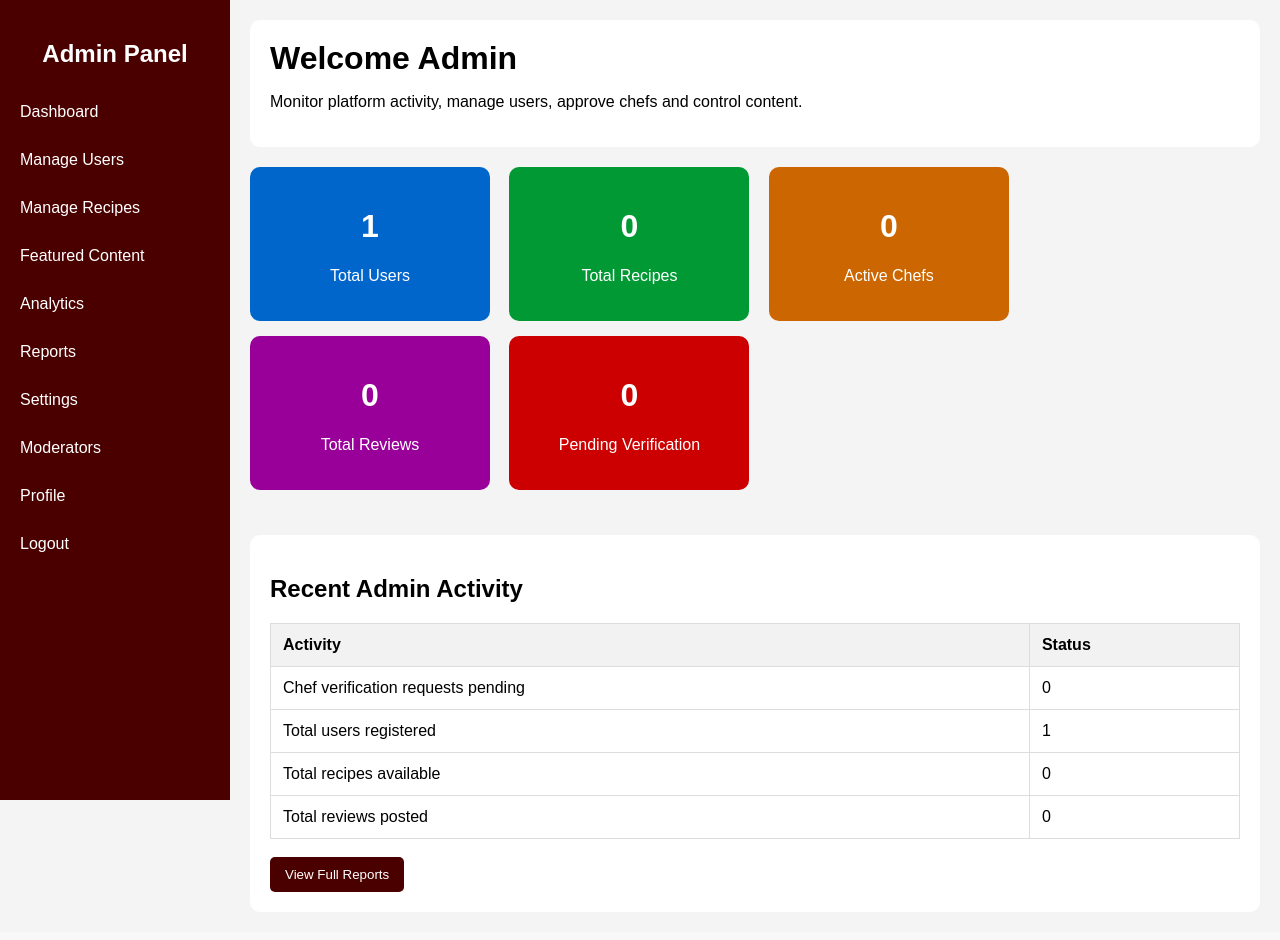
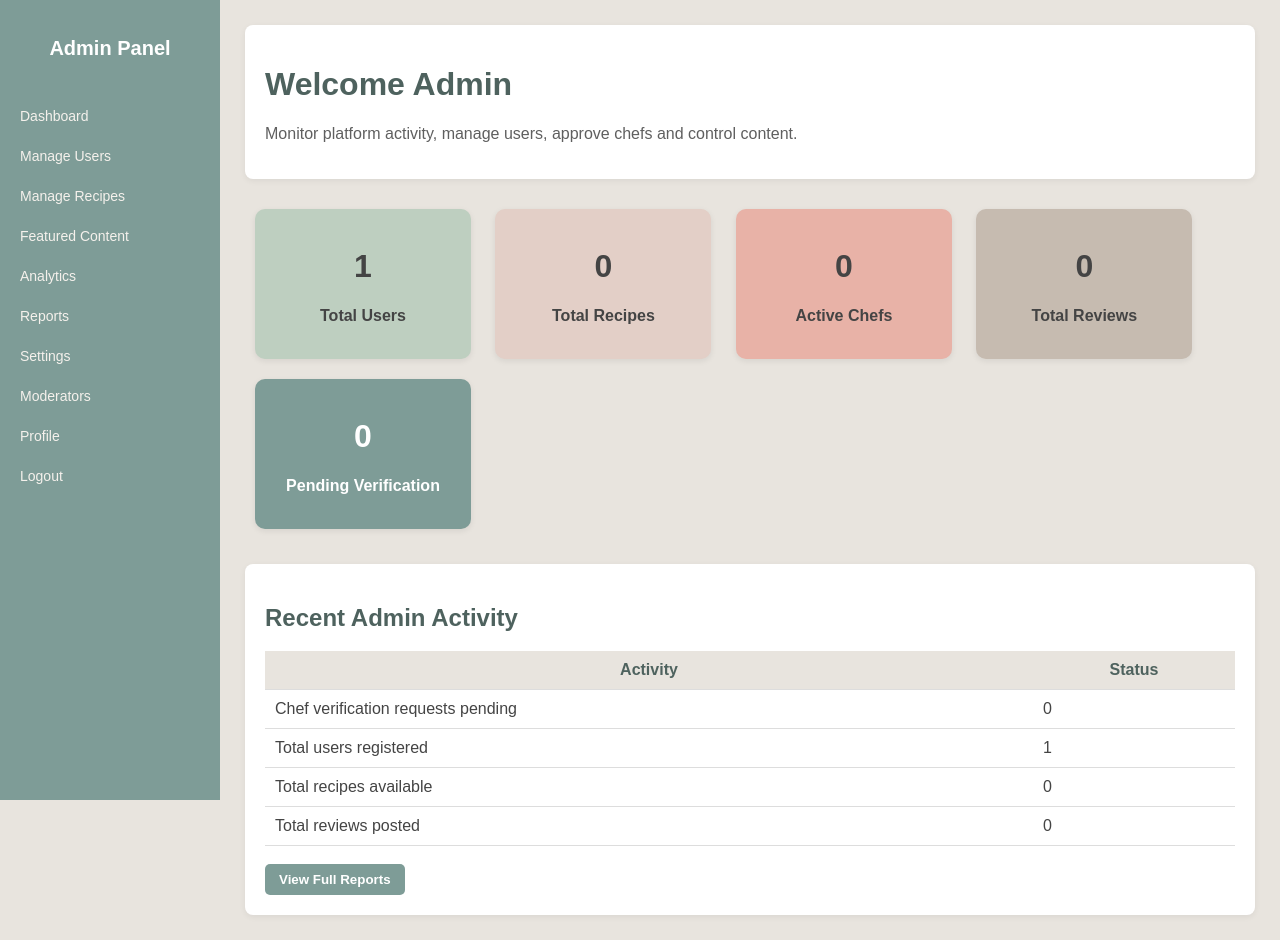
Before and after one commit to jannatjarin/Web-Tech-final-project-group-1, a PHP site: page /admin/dashboard.php in a window 1280 px wide. Before the commit the page ends 892 px from the top, so only its background shows below. Run offline with PHP 8.4, Linux system fonts and the light colour scheme; the visitor is signed in with stand-in values (Sample User, id 1); data that the repository does not hold is empty.

Commit message:
Dashboard error fixed

```diff
--- a/admin/dashboard.php
+++ b/admin/dashboard.php
@@ -2,11 +2,11 @@
 session_start();
 include("../config.php");
 
-if (!isset($_SESSION["user_id"]) || $_SESSION["role"] != "admin") {
+if(!isset($_SESSION['user_id']))
+{
     header("Location: ../login.php");
     exit();
 }
-
 
 $totalUsers = 0;
 $totalRecipes = 0;
@@ -14,23 +14,23 @@ $totalReviews = 0;
 $totalChefs = 0;
 
 
-// Total Users
+
 $userQuery = $conn->query("SELECT COUNT(*) as total_users FROM users");
 $userData = $userQuery->fetch_assoc();
 
-// Total Recipes
+
 $recipeQuery = $conn->query("SELECT COUNT(*) as total_recipes FROM recipes");
 $recipeData = $recipeQuery->fetch_assoc();
 
-// Total Chefs
+
 $chefQuery = $conn->query("SELECT COUNT(*) as total_chefs FROM users WHERE role='chef'");
 $chefData = $chefQuery->fetch_assoc();
 
-// Total Reviews
+
 $reviewQuery = $conn->query("SELECT COUNT(*) as total_reviews FROM reviews");
 $reviewData = $reviewQuery->fetch_assoc();
 
-// Pending Chef Verification
+
 $verificationQuery = $conn->query("SELECT COUNT(*) as pending_requests FROM chef_verification_requests WHERE status='pending'");
 $verificationData = $verificationQuery->fetch_assoc();
 
@@ -49,54 +49,64 @@ body{
     margin:0;
     padding:0;
     font-family:Arial;
-    background:#f4f4f4;
+    background:#E8E4DE;
+    color:#3f3f3f;
 }
 
 /* Sidebar */
 
 .sidebar{
-    width:230px;
+    width:220px;
     height:100vh;
-    background:#4b0000;
+    background:#7E9C97;
     position:fixed;
     left:0;
     top:0;
 }
 
 .sidebar h2{
-    color:white;
+    color:#ffffff;
     text-align:center;
-    padding-top:20px;
+    padding:20px 0;
+    font-size:20px;
 }
 
 .sidebar a{
     display:block;
-    color:white;
+    color:#F5F1EC;
     text-decoration:none;
-    padding:15px 20px;
+    padding:12px 20px;
+    font-size:14px;
+    transition:0.3s;
 }
 
 .sidebar a:hover{
-    background:#700000;
+    background:#BFCFC1;
+    color:#384542;
 }
 
-/* Main Section */
+/* Main */
 
 .main{
-    margin-left:230px;
-    padding:20px;
+    margin-left:220px;
+    padding:25px;
 }
 
 /* Topbar */
 
 .topbar{
-    background:white;
+    background:#ffffff;
     padding:20px;
-    border-radius:10px;
+    border-radius:8px;
+    box-shadow:0 2px 6px rgba(0,0,0,0.06);
 }
 
 .topbar h1{
-    margin:0;
+    color:#4E625E;
+}
+
+.topbar p{
+    color:#5f5f5f;
 }
 
 /* Cards */
@@ -106,43 +116,42 @@ body{
 }
 
 .card{
-    width:200px;
+    width:180px;
     display:inline-block;
-    margin-right:15px;
-    margin-bottom:15px;
-    padding:20px;
+    margin:10px;
+    padding:18px;
     border-radius:10px;
-    color:white;
+    color:#444444;
     text-align:center;
+    box-shadow:0 2px 6px rgba(0,0,0,0.08);
+    font-weight:bold;
 }
 
-.card1{
-    background:#0066cc;
+.card1{ background:#BECFC0; }
+
+.card2{ background:#E3CFC7; }
+
+.card3{ background:#E8B2A7; }
+
+.card4{ background:#C6BBB0; }
+
+.card5{
+    background:#7E9C97;
+    color:white;
 }
 
-.card2{
-    background:#009933;
+/* Activity */
+
+.activity{
+    background:#ffffff;
+    margin-top:25px;
+    padding:20px;
+    border-radius:8px;
+    box-shadow:0 2px 6px rgba(0,0,0,0.06);
 }
 
-.card3{
-    background:#cc6600;
-}
-
-.card4{
-    background:#990099;
-}
-
-.card5{
-    background:#cc0000;
-}
-
-/* Activity Section */
-
-.activity{
-    background:white;
-    margin-top:30px;
-    padding:20px;
-    border-radius:10px;
+.activity h2{
+    color:#4E625E;
 }
 
 .activity table{
@@ -150,30 +159,33 @@ body{
     border-collapse:collapse;
 }
 
-.activity table th,
-.activity table td{
-    border:1px solid #ddd;
-    padding:12px;
-    text-align:left;
+.activity th,
+.activity td{
+    padding:10px;
+    border-bottom:1px solid #dddddd;
+    color:#444444;
 }
 
-.activity table th{
-    background:#f2f2f2;
+.activity th{
+    background:#E8E4DE;
+    color:#4E625E;
 }
 
 /* Button */
 
 button{
-    padding:10px 15px;
-    background:#4b0000;
+    padding:8px 14px;
+    background:#7E9C97;
     color:white;
     border:none;
     border-radius:5px;
     cursor:pointer;
+    transition:0.3s;
+    font-weight:bold;
 }
 
 button:hover{
-    background:#700000;
+    background:#667F7B;
 }
 
 </style>
```
